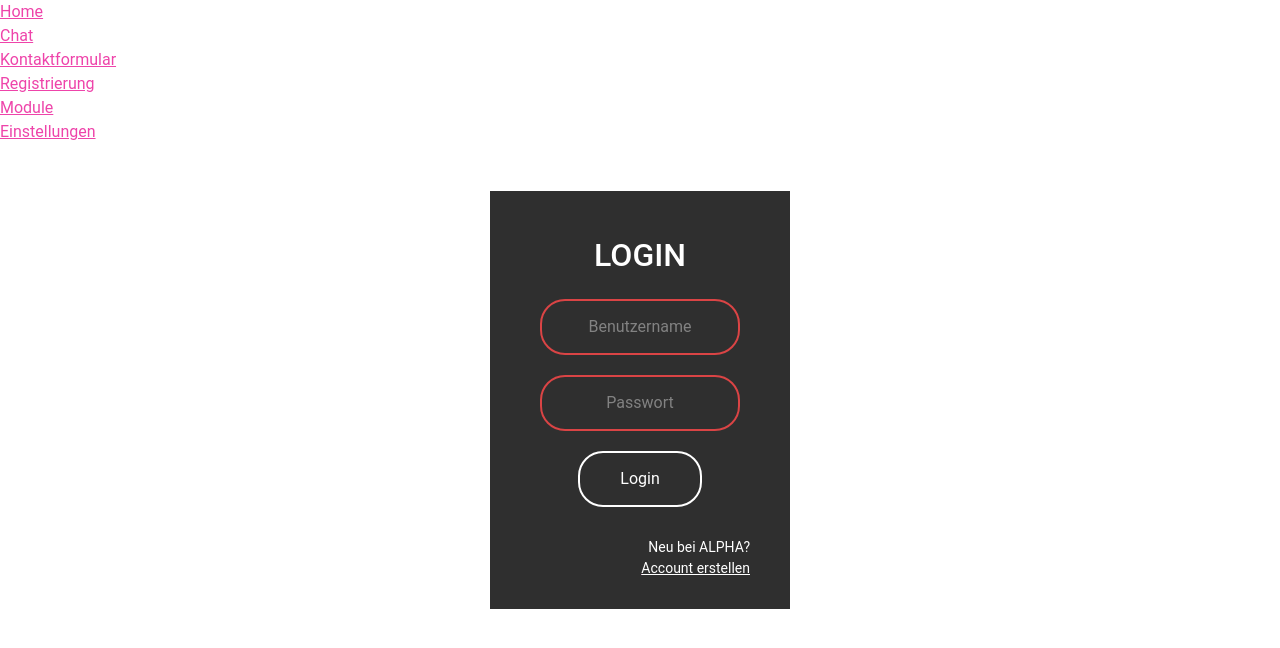
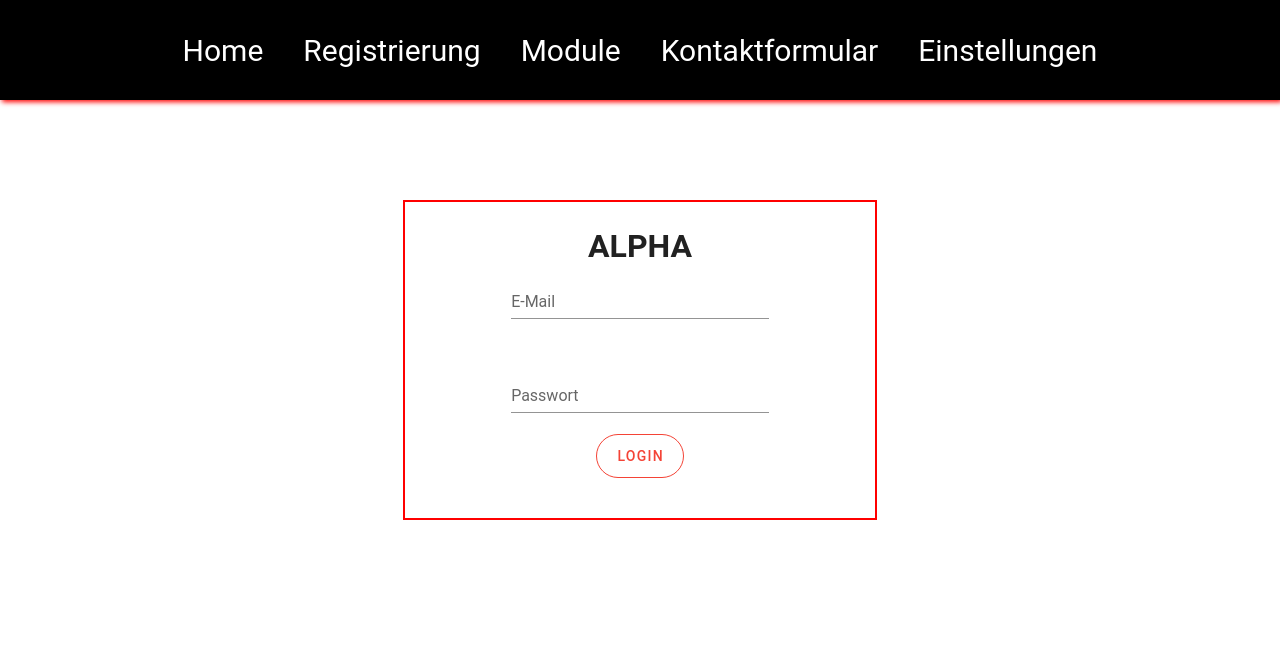
Before and after one commit to hfu-gis/alpha, a Vue app: page / in a window 1280 px wide. Shown: the top 648 px of the page. Built offline with nearby package versions, Linux system fonts and the light colour scheme; a small style sheet from the web is missing; the HTML template or start-up script is replaced by a standard one.

Commit message:
add Nav Bar and some changes to Login

```diff
--- a/src/App.vue
+++ b/src/App.vue
@@ -1,18 +1,7 @@
 <template>
-  <v-app>
+  <v-app class="container-app">
     <v-content>
-      <router-link to="/">Home</router-link>
-      <br>
-      <router-link to="/chat">Chat</router-link>
-      <br>
-      <router-link to="/kontaktformular">Kontaktformular</router-link>
-      <br>
-      <router-link to="/registrierung">Registrierung</router-link>
-      <br>
-      <router-link to="/module">Module</router-link>
-      <br>
-      <router-link to="/settings">Einstellungen</router-link>
-
+      <Navigation></Navigation>
 
       <router-view></router-view>
     </v-content>
@@ -20,11 +9,12 @@
 </template>
 
 <script>
+import Navigation from './components/Navigation';
 
 export default {
   name: 'App',
   components: {
-
+    'Navigation': Navigation
   },
 
   data: () => ({
@@ -32,3 +22,7 @@ export default {
   }),
 };
 </script>
+
+<style scoped>
+
+</style>
--- a/src/components/Home.vue
+++ b/src/components/Home.vue
@@ -1,112 +1,70 @@
 <template>
-    <div>
-        <!-- Background Video -->
-        <!-- <video autoplay muted loop id="backgroundVideo">
-            <source src="video-dna.mp4" type="video/mp4">
-        </video> -->
+<div class="page-container">
+    <v-form v-model="valid">
+       <v-container class="form-container">
+           <h1>ALPHA</h1>
+           <v-row class="field-email">
+               <v-col>
+                   <v-text-field
+                   v-model="email"
+                   :rules="emailRules"
+                   label="E-Mail"
+                   required
+                   ></v-text-field>
+               </v-col>
+           </v-row>
+           <v-row class="field-password">
+               <v-col>
+                   <v-text-field
+                   v-model="password"
+                   label="Passwort"
+                   required
+                   ></v-text-field>
+               </v-col>
+           </v-row>
+           <v-btn class="login-button" rounded outlined color="red" large>Login</v-btn>
+       </v-container>
 
-        <!-- Login Formular -->
-        <form class="box" action="login.html" method="post">
-            <h1>Login</h1>
-            <input type="text" name="" placeholder="Benutzername">
-            <input type="password" name="" placeholder="Passwort">
-            <input type="submit" name="" value="Login">
-            <p>Neu bei ALPHA?
-            <br>
-            <a href="../registration/select-role.html"><span style="text-decoration: underline; color: white;">Account erstellen</span></a>
-            </p>
-        </form>
-    </div>
+   </v-form>
+
+</div>
 </template>
 
 <script>
 export default {
-    name: 'Home'
+    name: 'Home',
+    data: () => ({
+        valid: false,
+        password: '',
+        email: '',
+        emailRules: [
+            v => !!v || 'E-mail is requiered',
+            v => /.+@.+/.test(v) || 'E-mail must be valid',
+        ],
+    }),
 }
 </script>
 
 <style scoped>
 
-/* Login Formular */
 
-/* Generelle Styles */
-.box {
-    width: 300px;
-    padding: 40px;
-    position: absolute;
-    top: 50%;
-    left: 50%;
-    transform: translate(-50%, -50%);
-    background: #191919;
-    opacity: 0.9;
-    text-align: center;
-}
+    .form-container {
+        display: flex;
+        flex-direction: column;
+        align-items: center;
+        background: white;
+        width: 37%;
+        padding: 20px 0 40px 0;
+        margin-top: 100px;
+        border: 2px solid red;
+    }
 
-/* Überschrift */
-.box h1 {
-    color: white;
-    text-transform: uppercase;
-    font-weight: 500;
-}
+    .field-email {
+        width: 60%;
+    }
 
-/* New to ALPHA */
-.box p {
-    color: white;
-    font-size: 14px;
-    text-align: right;
-    margin: 30px 0 -10px 0;
-}
+    .field-password {
+        width: 60%;
+    }
 
-/* Styles für input Felder "text" und "passwort" */
-.box input[type = "text"],.box input[type = "password"] {
-    border: 0;
-    background: none;
-    display: block;
-    margin: 20px auto;
-    text-align: center;
-    border: 2px solid #d63031;
-    padding: 14px 10px;
-    width: 200px;
-    outline: none;
-    color: white;
-    border-radius: 25px;
-    transition: 0.25s;
-}
-
-/* Styles für input Felder "text" und "password", bei focus */
-.box input[type = "text"]:focus,.box input[type = "password"]:focus {
-    width: 280px;
-    border-color: #ffffff;
-}
-
-/* Styles input Feld "submit" */
-.box input[type = "submit"] {
-    border: 0;
-    background: none;
-    display: block;
-    margin: 20px auto;
-    text-align: center;
-    border: 2px solid #ffffff;
-    padding: 14px 40px;
-    outline: none;
-    color: white;
-    border-radius: 25px;
-    transition: 0.25s;
-    cursor: pointer;
-}
-
-/* Styles input Feld "submit", bei hover */
-.box input[type = "submit"]:hover {
-    background: #d63031;
-    border: none;
-}
-
-/* Background Video */
-#backgroundVideo {
-       position: fixed;
-       right: 0;
-       bottom: 0;
-       min-width: 100%;
-       min-height: 100%;
-   }
 </style>
--- /dev/null
+++ b/src/components/Navigation.vue
@@ -0,0 +1,45 @@
+<template>
+    <div class="main-navigation">
+        <nav>
+            <div class="nav-items">
+            <router-link to="/">Home</router-link>
+            <router-link to="/registrierung">Registrierung</router-link>
+            <router-link to="/module">Module</router-link>
+            <router-link to="/kontaktformular">Kontaktformular</router-link>
+            <router-link to="/settings">Einstellungen</router-link>
+            </div>
+        </nav>
+    </div>
+</template>
+
+<script>
+export default {
+    name: 'Navigation'
+}
+</script>
+
+<style scoped>
+    .main-navigation {
+        display: flex;
+        flex-direction: row;
+        justify-content: center;
+        align-items: center;
+        background: black;
+        height: 100px;
+        width: 100%;
+        box-shadow: 2px 2px 5px red;
+    }
+
+    .main-navigation a {
+        color: white;
+        font-size: 30px;
+        text-decoration: none;
+        padding: 0 20px 0 20px;
+    }
+
+    .main-navigation a:hover {
+        color: red;
+    }
+
+
+</style>
```
